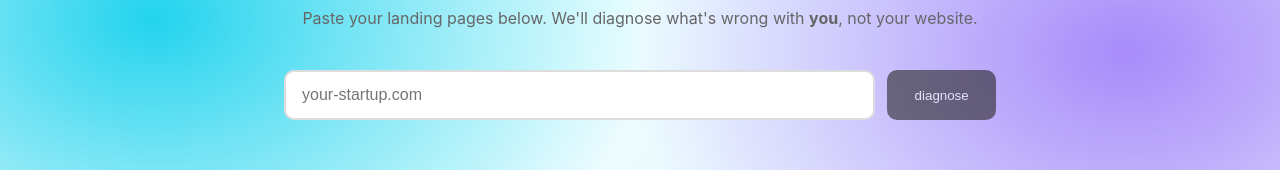
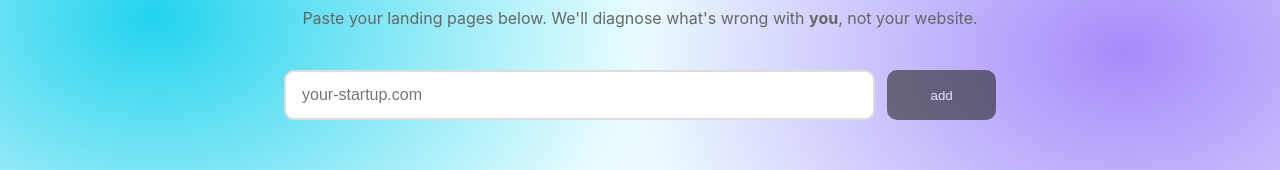
Before and after one commit to SergeyTkachenko-Cj/landing-page-therapist, a React (Create React App) app: page / in a window 1280 px wide. Shown: the part 137-307 px from the top of the page. Built offline with nearby package versions, Linux system fonts and the light colour scheme.

Commit message:
Add multi-site flow with Websites component, UUID keys, and input validation

```diff
--- a/src/App.css
+++ b/src/App.css
@@ -132,11 +132,11 @@ header p {
   font-size: 1rem;
 } */
 
-.diagnose {
+.add-website {
   margin-bottom: 40px;
 }
 
-.diagnose button {
+.add-website button {
   width: 100%;
   padding: 18px;
   border: none;
@@ -147,13 +147,13 @@ header p {
   cursor: pointer;
 }
 
-.diagnose:disabled {
+.add-website:disabled {
   background-color: #272727;
   opacity: .6;
   cursor: default;
 }
 
-.diagnosis h2 {
+.add-website h2 {
   margin-bottom: 16px;
 }
 
--- a/src/App.tsx
+++ b/src/App.tsx
@@ -1,18 +1,29 @@
 import React from "react"
+import Header from "./components/Header"
 import Form from "./components/Form"
 import Diagnosis from "./components/Diagnosis"
-import Header from "./components/Header"
+import Websites from "./components/Websites"
 import './App.css'
 
 function App() {
   const [inpt, setInpt] = React.useState("")
+  const [websites, setWebsites] = React.useState<{id: string, url: string}[]>([])
+  const [showWebsites, setShowWebsites] = React.useState(false)
   const [showDiagnosis, setShowDiagnosis] = React.useState(false)
 
   return (
     <div className="container">
         <Header />
-        <Form input={inpt} setInput={setInpt} diagnosis={setShowDiagnosis}/>
-        {showDiagnosis && <Diagnosis input={inpt} />}
+        <Form
+          input={inpt}
+          sites={websites}
+          setSites={setWebsites}
+          setInput={setInpt}
+          showWebsites={setShowWebsites}
+          diagnosis={setShowDiagnosis}
+        />
+        {showWebsites && <Websites sites={websites} />}
+        {showDiagnosis && <Diagnosis sites={websites} />}
     </div>
   );
 }
--- a/src/components/Diagnosis.tsx
+++ b/src/components/Diagnosis.tsx
@@ -1,9 +1,8 @@
 type DiagnosisProps = {
-    input: string
+    sites: {id: string, url: string}[]
 }
 
 function Diagnosis(prop: DiagnosisProps) {
-
     return (
         <section className="diagnosis">
           <h2>Diagnosis</h2>
--- a/src/components/Form.tsx
+++ b/src/components/Form.tsx
@@ -1,33 +1,34 @@
 type Func = {
     input: string,
-    setInput: React.Dispatch<React.SetStateAction<string>>
+    sites: {id: string, url: string}[],
+    setInput: React.Dispatch<React.SetStateAction<string>>,
+    setSites: React.Dispatch<React.SetStateAction<{id: string, url: string}[]>>,
+    showWebsites: React.Dispatch<React.SetStateAction<boolean>>,
     diagnosis: React.Dispatch<React.SetStateAction<boolean>>
 }
 
 function Form(prop: Func) {
 
-    const {input, setInput, diagnosis} = prop
+    const {input, setInput, setSites, showWebsites, diagnosis} = prop
 
     function formSubmit(formData: FormData) {
-        const singleInputData = Object.fromEntries(formData)
-        const boxes = formData.getAll("domains").filter(
-          (value): value is string => typeof value === "string"
-        )
-
         type AllData = {
-            input: string,
-            radios: string,
-            dropdowns: string,
-            boxes: string[]
+            input: string
         }
 
+        const inputValue = formData.get("input")
+
         const allData: AllData = {
-            ...singleInputData,
-            boxes
-        } as AllData
+            input: typeof inputValue === "string" ? inputValue : ""
+        }
 
-        if (typeof allData.input === "string") setInput(allData.input)
+        if (!allData.input.trim()) return
+
+        setInput(allData.input)
+        setSites(prev => [...prev, {id: crypto.randomUUID(), url: allData.input}])
+        showWebsites(prev => prev ? prev : !prev)
         diagnosis(prev => prev ? prev : !prev)
+        setInput("")
     }
 
     return (
@@ -44,7 +45,7 @@ function Form(prop: Func) {
                   placeholder="your-startup.com"
                   value={input}
               />
-              <button className="diagnose" disabled={input === ""}>diagnose</button>
+              <button className="add-website" disabled={input === ""}>add</button>
             </form>
         </>
     )
--- /dev/null
+++ b/src/components/Websites.tsx
@@ -0,0 +1,18 @@
+type WebsitesProps = {
+    sites: {id: string, url: string}[]
+}
+
+function Websites(prop: WebsitesProps) {
+    const inptList = prop.sites
+
+    return (
+        <>
+        <h2>Websites:</h2>
+            <ul>
+                {inptList.map(i => <li key={i.id}>{i.url}</li>)}
+            </ul>
+        </>
+    )
+}
+
+export default Websites
```
Also changed, not shown: 1 other file (tests, documents, lock files or other folders).
